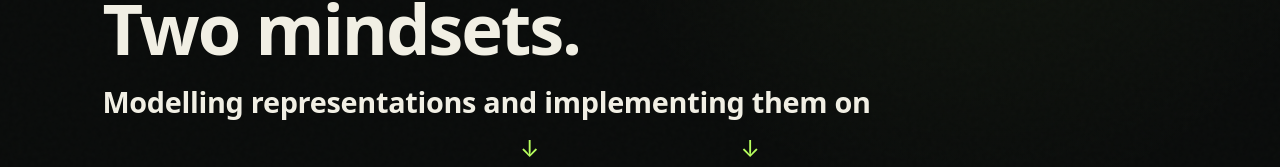
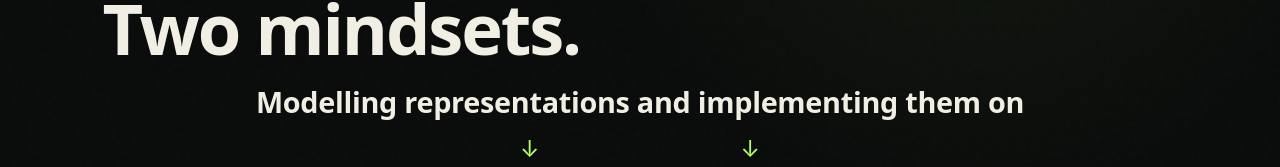
Before and after one commit to rudyhamame/portfolio, a React (Vite) app: page / in a window 1280 px wide. Shown: the part 252-419 px from the top of the page. Built offline with nearby package versions, Linux system fonts and the light colour scheme; no server answers.

Commit message:
Center homepage intro sentence

```diff
--- a/src/styles.css
+++ b/src/styles.css
@@ -1749,7 +1749,7 @@ body::before {
   .character-card:hover, .character-card:focus-visible { transform: none; }
 }
 
-.character-select__head .character-select__sub { margin-bottom: 6px; color: var(--text); font-size: clamp(1.2rem, 2.6vw, 1.8rem); font-weight: 700; letter-spacing: -0.01em; }
+.character-select__head .character-select__sub { margin-bottom: 6px; color: var(--text); font-size: clamp(1.2rem, 2.6vw, 1.8rem); font-weight: 700; letter-spacing: -0.01em;  text-align: center; }
 
 .character-card__model { margin-top: -8px; color: var(--card-accent); font-size: 0.78rem; font-weight: 700; letter-spacing: 0.14em; text-transform: uppercase; }
 
```
